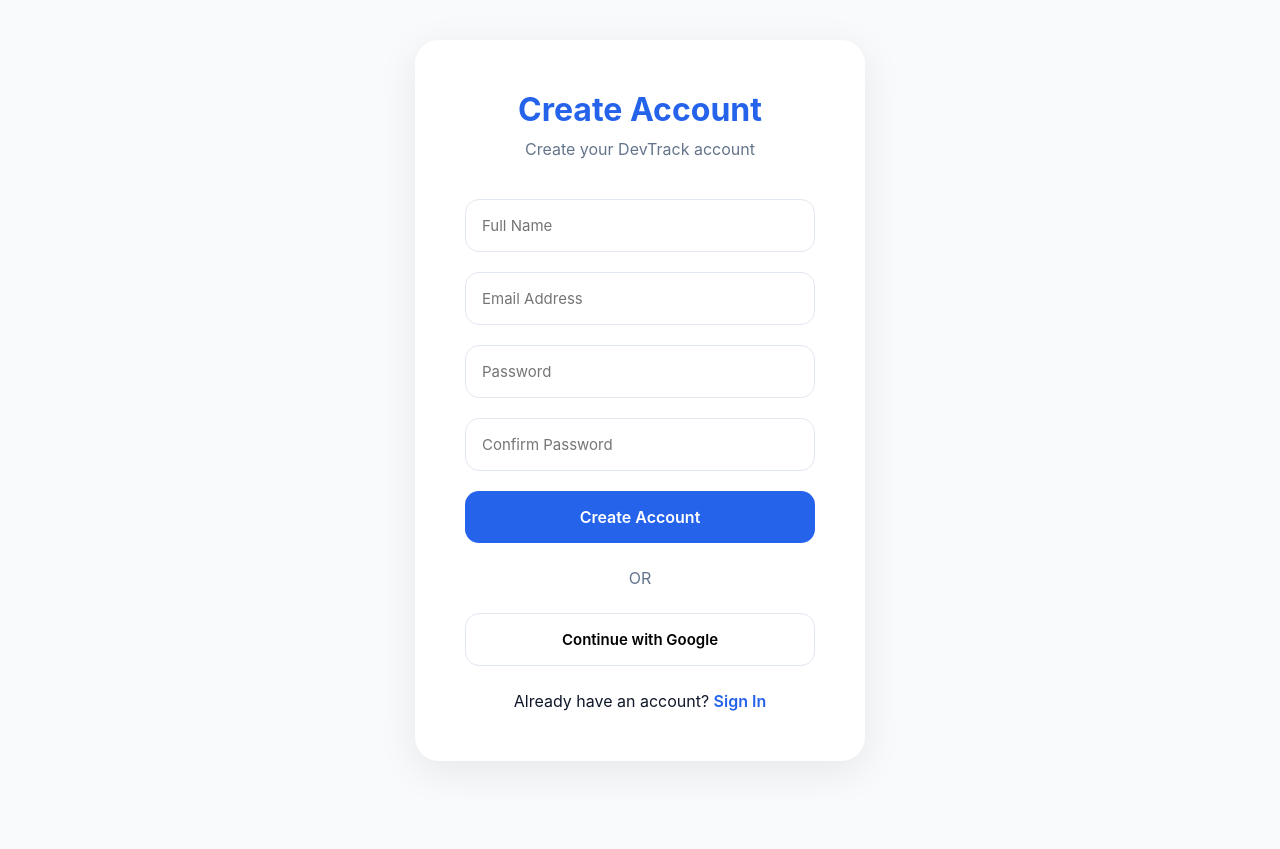
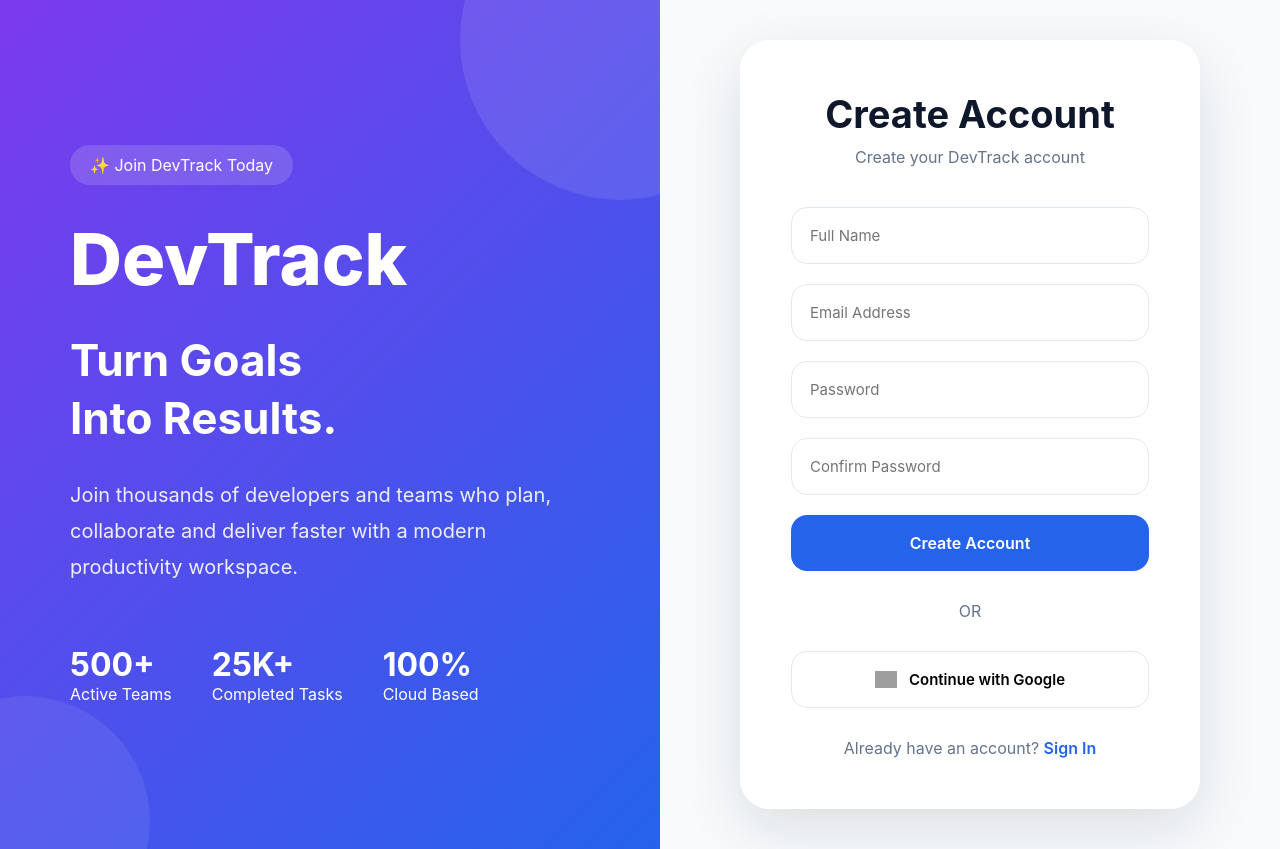
Before and after one commit to Hari-0509/DevTrack, a React app in the folder frontend/: page /register in a window 1280 px wide. Before the commit the page ends 800 px from the top, so only its background shows below. Built offline with nearby package versions, Linux system fonts and the light colour scheme; grey boxes are pictures that could not be loaded; the HTML template or start-up script is replaced by a standard one.

Commit message:
Authentication module completed

```diff
--- a/frontend/src/index.css
+++ b/frontend/src/index.css
@@ -19,7 +19,32 @@ a {
 }
 
 button,
-input,
-textarea {
+input {
   font-family: inherit;
 }
+
+@keyframes fadeIn {
+  from {
+    opacity: 0;
+    transform: translateY(40px);
+  }
+
+  to {
+    opacity: 1;
+    transform: translateY(0);
+  }
+}
+
+@keyframes float {
+  0% {
+    transform: translateY(0px);
+  }
+
+  50% {
+    transform: translateY(-20px);
+  }
+
+  100% {
+    transform: translateY(0px);
+  }
+}
--- a/frontend/src/pages/Login.jsx
+++ b/frontend/src/pages/Login.jsx
@@ -1,6 +1,31 @@
-import { Link } from "react-router-dom";
+import { useState } from "react";
+import { Link, useNavigate } from "react-router-dom";
+import api from "../services/api";
 
 function Login() {
+  const navigate = useNavigate();
+
+  const [email, setEmail] = useState("");
+  const [password, setPassword] = useState("");
+
+  const handleLogin = async () => {
+    try {
+      const response = await api.post("/login", {
+        email,
+        password,
+      });
+
+      localStorage.setItem(
+        "token",
+        response.data.token
+      );
+
+      navigate("/");
+    } catch (error) {
+      alert("Invalid Email or Password");
+    }
+  };
+
   return (
     <div
       style={{
@@ -9,31 +34,34 @@ function Login() {
         background: "#F8FAFC",
       }}
     >
-      {/* Left Side */}
+      {/* LEFT PANEL */}
+
       <div
         style={{
           flex: 1,
           background:
-            "linear-gradient(135deg, #2563EB 0%, #7C3AED 100%)",
+            "linear-gradient(135deg,#2563EB,#7C3AED)",
+          color: "white",
           display: "flex",
           justifyContent: "center",
           alignItems: "center",
-          color: "white",
           position: "relative",
           overflow: "hidden",
           padding: "60px",
         }}
       >
-        {/* Decorative Circles */}
         <div
           style={{
-            width: "300px",
-            height: "300px",
+            width: "320px",
+            height: "320px",
             borderRadius: "50%",
-            background: "rgba(255,255,255,0.10)",
+            background:
+              "rgba(255,255,255,0.10)",
             position: "absolute",
-            top: "-100px",
-            right: "-100px",
+            top: "-120px",
+            right: "-120px",
+            animation:
+              "float 6s infinite",
           }}
         />
 
@@ -42,24 +70,46 @@ function Login() {
             width: "250px",
             height: "250px",
             borderRadius: "50%",
-            background: "rgba(255,255,255,0.08)",
+            background:
+              "rgba(255,255,255,0.08)",
             position: "absolute",
-            bottom: "-80px",
-            left: "-80px",
+            bottom: "-100px",
+            left: "-100px",
+            animation:
+              "float 7s infinite",
           }}
         />
 
         <div
           style={{
-            maxWidth: "500px",
+            maxWidth: "520px",
             zIndex: 1,
+            animation:
+              "fadeIn 1s ease",
           }}
         >
+          <div
+            style={{
+              display: "inline-block",
+              background:
+                "rgba(255,255,255,0.15)",
+              padding:
+                "10px 20px",
+              borderRadius:
+                "30px",
+              marginBottom:
+                "30px",
+            }}
+          >
+            🚀 Productivity Platform
+          </div>
+
           <h1
             style={{
-              fontSize: "70px",
-              marginBottom: "30px",
+              fontSize: "72px",
               fontWeight: "800",
+              marginBottom:
+                "30px",
             }}
           >
             DevTrack
@@ -67,34 +117,65 @@ function Login() {
 
           <h2
             style={{
-              fontSize: "42px",
+              fontSize: "44px",
               lineHeight: "1.3",
-              marginBottom: "25px",
+              marginBottom:
+                "30px",
             }}
           >
-            Manage Projects Smarter 🚀
+            Build.
+            <br />
+            Organize.
+            <br />
+            Deliver.
           </h2>
 
           <p
             style={{
               fontSize: "20px",
               lineHeight: "1.8",
-              opacity: "0.9",
+              opacity: 0.9,
             }}
           >
-            Organize projects, track tasks,
-            monitor progress, and collaborate
-            efficiently from one powerful platform.
+            Transform ideas into successful
+            projects. Plan your work,
+            track progress and collaborate
+            efficiently.
           </p>
+
+          <div
+            style={{
+              display: "flex",
+              gap: "40px",
+              marginTop: "60px",
+            }}
+          >
+            <div>
+              <h1>10K+</h1>
+              <p>Tasks Managed</p>
+            </div>
+
+            <div>
+              <h1>500+</h1>
+              <p>Projects Created</p>
+            </div>
+
+            <div>
+              <h1>99%</h1>
+              <p>Productivity</p>
+            </div>
+          </div>
         </div>
       </div>
 
-      {/* Right Side */}
+      {/* RIGHT PANEL */}
+
       <div
         style={{
           flex: 1,
           display: "flex",
-          justifyContent: "center",
+          justifyContent:
+            "center",
           alignItems: "center",
           padding: "40px",
         }}
@@ -102,19 +183,26 @@ function Login() {
         <div
           style={{
             width: "460px",
-            background: "#FFFFFF",
+            background:
+              "rgba(255,255,255,0.9)",
+            backdropFilter:
+              "blur(20px)",
+            border:
+              "1px solid rgba(255,255,255,0.3)",
             padding: "50px",
-            borderRadius: "30px",
+            borderRadius:
+              "30px",
             boxShadow:
-              "0 20px 60px rgba(15,23,42,0.08)",
+              "0 20px 60px rgba(15,23,42,0.12)",
           }}
         >
           <h1
             style={{
-              textAlign: "center",
+              textAlign:
+                "center",
               fontSize: "38px",
-              marginBottom: "10px",
-              color: "#0F172A",
+              marginBottom:
+                "10px",
             }}
           >
             Welcome Back
@@ -122,34 +210,53 @@ function Login() {
 
           <p
             style={{
-              textAlign: "center",
+              textAlign:
+                "center",
               color: "#64748B",
-              marginBottom: "40px",
-              fontSize: "16px",
+              marginBottom:
+                "40px",
             }}
           >
-            Sign in to continue to DevTrack
+            Sign in to continue
           </p>
 
           <input
             type="email"
             placeholder="Email Address"
+            value={email}
+            onChange={(e) =>
+              setEmail(
+                e.target.value
+              )
+            }
             style={inputStyle}
           />
 
           <input
             type="password"
             placeholder="Password"
+            value={password}
+            onChange={(e) =>
+              setPassword(
+                e.target.value
+              )
+            }
             style={inputStyle}
           />
 
-          <button style={buttonStyle}>
+          <button
+            onClick={
+              handleLogin
+            }
+            style={buttonStyle}
+          >
             Sign In
           </button>
 
           <div
             style={{
-              textAlign: "center",
+              textAlign:
+                "center",
               margin: "30px 0",
               color: "#64748B",
             }}
@@ -157,7 +264,11 @@ function Login() {
             OR
           </div>
 
-          <button style={googleButton}>
+          <button
+            style={
+              googleButton
+            }
+          >
             <img
               src="https://www.gstatic.com/firebasejs/ui/2.0.0/images/auth/google.svg"
               width="22"
@@ -170,7 +281,8 @@ function Login() {
           <p
             style={{
               marginTop: "30px",
-              textAlign: "center",
+              textAlign:
+                "center",
               color: "#64748B",
             }}
           >
@@ -178,8 +290,10 @@ function Login() {
             <Link
               to="/register"
               style={{
-                color: "#2563EB",
-                fontWeight: "600",
+                color:
+                  "#2563EB",
+                fontWeight:
+                  "600",
               }}
             >
               Create Account
@@ -216,16 +330,16 @@ const buttonStyle = {
 const googleButton = {
   width: "100%",
   padding: "18px",
-  background: "#FFFFFF",
+  background: "white",
   border: "1px solid #E2E8F0",
   borderRadius: "16px",
   cursor: "pointer",
-  fontSize: "15px",
-  fontWeight: "600",
   display: "flex",
   justifyContent: "center",
   alignItems: "center",
   gap: "12px",
+  fontSize: "15px",
+  fontWeight: "600",
 };
 
 export default Login;
--- a/frontend/src/pages/Register.jsx
+++ b/frontend/src/pages/Register.jsx
@@ -1,31 +1,258 @@
-import { Link } from "react-router-dom";
+import { useState } from "react";
+import { Link, useNavigate } from "react-router-dom";
+import api from "../services/api";
 
 function Register() {
+  const navigate = useNavigate();
+
+  const [username, setUsername] =
+    useState("");
+
+  const [email, setEmail] =
+    useState("");
+
+  const [password, setPassword] =
+    useState("");
+
+  const [
+    confirmPassword,
+    setConfirmPassword,
+  ] = useState("");
+
+  const handleRegister =
+    async () => {
+      if (
+        password !==
+        confirmPassword
+      ) {
+        alert(
+          "Passwords do not match"
+        );
+        return;
+      }
+
+      try {
+        await api.post(
+          "/register",
+          {
+            username,
+            email,
+            password,
+          }
+        );
+
+        alert(
+          "Account created successfully"
+        );
+
+        navigate("/login");
+      } catch (error) {
+        alert(
+          "Registration failed"
+        );
+      }
+    };
+
   return (
     <div
       style={{
         minHeight: "100vh",
+        display: "flex",
         background: "#F8FAFC",
+      }}
+    >
+      {/* LEFT PANEL */}
+
+      <div
+        style={{
+          flex: 1,
+          background:
+            "linear-gradient(135deg,#7C3AED,#2563EB)",
+          color: "white",
           display: "flex",
-        justifyContent: "center",
-        alignItems: "center"
+          justifyContent:
+            "center",
+          alignItems:
+            "center",
+          position: "relative",
+          overflow: "hidden",
+          padding: "60px",
         }}
       >
         <div
           style={{
-          width: "450px",
-          background: "#FFFFFF",
-          padding: "50px",
-          borderRadius: "24px",
+            width: "320px",
+            height: "320px",
+            borderRadius: "50%",
+            background:
+              "rgba(255,255,255,0.10)",
+            position:
+              "absolute",
+            top: "-120px",
+            right: "-120px",
+            animation:
+              "float 6s infinite",
+          }}
+        />
+
+        <div
+          style={{
+            width: "250px",
+            height: "250px",
+            borderRadius: "50%",
+            background:
+              "rgba(255,255,255,0.08)",
+            position:
+              "absolute",
+            bottom:
+              "-100px",
+            left: "-100px",
+            animation:
+              "float 7s infinite",
+          }}
+        />
+
+        <div
+          style={{
+            maxWidth: "520px",
+            zIndex: 1,
+            animation:
+              "fadeIn 1s ease",
+          }}
+        >
+          <div
+            style={{
+              display:
+                "inline-block",
+              background:
+                "rgba(255,255,255,0.15)",
+              padding:
+                "10px 20px",
+              borderRadius:
+                "30px",
+              marginBottom:
+                "30px",
+            }}
+          >
+            ✨ Join DevTrack Today
+          </div>
+
+          <h1
+            style={{
+              fontSize:
+                "72px",
+              fontWeight:
+                "800",
+              marginBottom:
+                "30px",
+            }}
+          >
+            DevTrack
+          </h1>
+
+          <h2
+            style={{
+              fontSize:
+                "44px",
+              lineHeight:
+                "1.3",
+              marginBottom:
+                "30px",
+            }}
+          >
+            Turn Goals
+            <br />
+            Into Results.
+          </h2>
+
+          <p
+            style={{
+              fontSize:
+                "20px",
+              lineHeight:
+                "1.8",
+              opacity: 0.9,
+            }}
+          >
+            Join thousands of
+            developers and teams
+            who plan,
+            collaborate and
+            deliver faster with
+            a modern productivity
+            workspace.
+          </p>
+
+          <div
+            style={{
+              display: "flex",
+              gap: "40px",
+              marginTop:
+                "60px",
+            }}
+          >
+            <div>
+              <h1>500+</h1>
+              <p>
+                Active Teams
+              </p>
+            </div>
+
+            <div>
+              <h1>25K+</h1>
+              <p>
+                Completed Tasks
+              </p>
+            </div>
+
+            <div>
+              <h1>100%</h1>
+              <p>
+                Cloud Based
+              </p>
+            </div>
+          </div>
+        </div>
+      </div>
+
+      {/* RIGHT PANEL */}
+
+      <div
+        style={{
+          flex: 1,
+          display: "flex",
+          justifyContent:
+            "center",
+          alignItems:
+            "center",
+          padding: "40px",
+        }}
+      >
+        <div
+          style={{
+            width: "460px",
+            background:
+              "rgba(255,255,255,0.9)",
+            backdropFilter:
+              "blur(20px)",
+            border:
+              "1px solid rgba(255,255,255,0.3)",
+            padding:
+              "50px",
+            borderRadius:
+              "30px",
             boxShadow:
-            "0 10px 40px rgba(0,0,0,0.08)"
+              "0 20px 60px rgba(15,23,42,0.12)",
           }}
         >
           <h1
             style={{
-            textAlign: "center",
-            marginBottom: "10px",
-            color: "#2563EB"
+              textAlign:
+                "center",
+              fontSize:
+                "38px",
+              marginBottom:
+                "10px",
             }}
           >
             Create Account
@@ -33,66 +260,133 @@ function Register() {
 
           <p
             style={{
-            textAlign: "center",
-            color: "#64748B",
-            marginBottom: "40px"
+              textAlign:
+                "center",
+              color:
+                "#64748B",
+              marginBottom:
+                "40px",
             }}
           >
-          Create your DevTrack account
+            Create your
+            DevTrack account
           </p>
 
           <input
             placeholder="Full Name"
-          style={inputStyle}
+            value={username}
+            onChange={(e) =>
+              setUsername(
+                e.target.value
+              )
+            }
+            style={
+              inputStyle
+            }
           />
 
           <input
+            type="email"
             placeholder="Email Address"
-          style={inputStyle}
+            value={email}
+            onChange={(e) =>
+              setEmail(
+                e.target.value
+              )
+            }
+            style={
+              inputStyle
+            }
           />
 
           <input
             type="password"
             placeholder="Password"
-          style={inputStyle}
+            value={password}
+            onChange={(e) =>
+              setPassword(
+                e.target.value
+              )
+            }
+            style={
+              inputStyle
+            }
           />
 
           <input
             type="password"
             placeholder="Confirm Password"
-          style={inputStyle}
+            value={
+              confirmPassword
+            }
+            onChange={(e) =>
+              setConfirmPassword(
+                e.target.value
+              )
+            }
+            style={
+              inputStyle
+            }
           />
 
-        <button style={buttonStyle}>
+          <button
+            onClick={
+              handleRegister
+            }
+            style={
+              buttonStyle
+            }
+          >
             Create Account
           </button>
 
           <div
             style={{
-            textAlign: "center",
-            margin: "25px 0",
-            color: "#64748B"
+              textAlign:
+                "center",
+              margin:
+                "30px 0",
+              color:
+                "#64748B",
             }}
           >
             OR
           </div>
 
-        <button style={googleButton}>
-          Continue with Google
+          <button
+            style={
+              googleButton
+            }
+          >
+            <img
+              src="https://www.gstatic.com/firebasejs/ui/2.0.0/images/auth/google.svg"
+              width="22"
+              alt="google"
+            />
+
+            Continue with
+            Google
           </button>
 
           <p
             style={{
-            marginTop: "25px",
-            textAlign: "center"
+              marginTop:
+                "30px",
+              textAlign:
+                "center",
+              color:
+                "#64748B",
             }}
           >
-          Already have an account?{" "}
+            Already have an
+            account?{" "}
             <Link
               to="/login"
               style={{
-              color: "#2563EB",
-              fontWeight: "600"
+                color:
+                  "#2563EB",
+                fontWeight:
+                  "600",
               }}
             >
               Sign In
@@ -100,39 +394,48 @@ function Register() {
           </p>
         </div>
       </div>
+    </div>
   );
 }
 
 const inputStyle = {
   width: "100%",
-  padding: "16px",
+  padding: "18px",
   marginBottom: "20px",
-  borderRadius: "14px",
-  border: "1px solid #E2E8F0",
-  fontSize: "15px"
+  borderRadius: "16px",
+  border:
+    "1px solid #E2E8F0",
+  fontSize: "15px",
+  outline: "none",
 };
 
 const buttonStyle = {
   width: "100%",
-  padding: "16px",
+  padding: "18px",
   background: "#2563EB",
   color: "white",
   border: "none",
-  borderRadius: "14px",
+  borderRadius: "16px",
   fontSize: "16px",
   fontWeight: "600",
-  cursor: "pointer"
+  cursor: "pointer",
 };
 
 const googleButton = {
   width: "100%",
-  padding: "16px",
-  background: "#FFFFFF",
-  border: "1px solid #E2E8F0",
-  borderRadius: "14px",
+  padding: "18px",
+  background: "white",
+  border:
+    "1px solid #E2E8F0",
+  borderRadius: "16px",
   cursor: "pointer",
+  display: "flex",
+  justifyContent:
+    "center",
+  alignItems: "center",
+  gap: "12px",
   fontSize: "15px",
-  fontWeight: "600"
+  fontWeight: "600",
 };
 
 export default Register;
```
Lines whose indentation alone changed are shown as unchanged.
